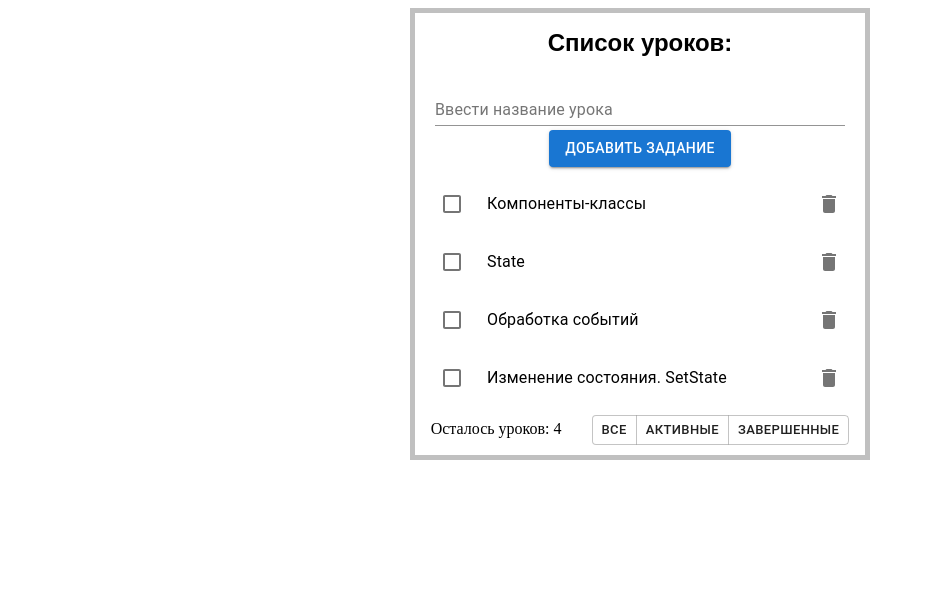
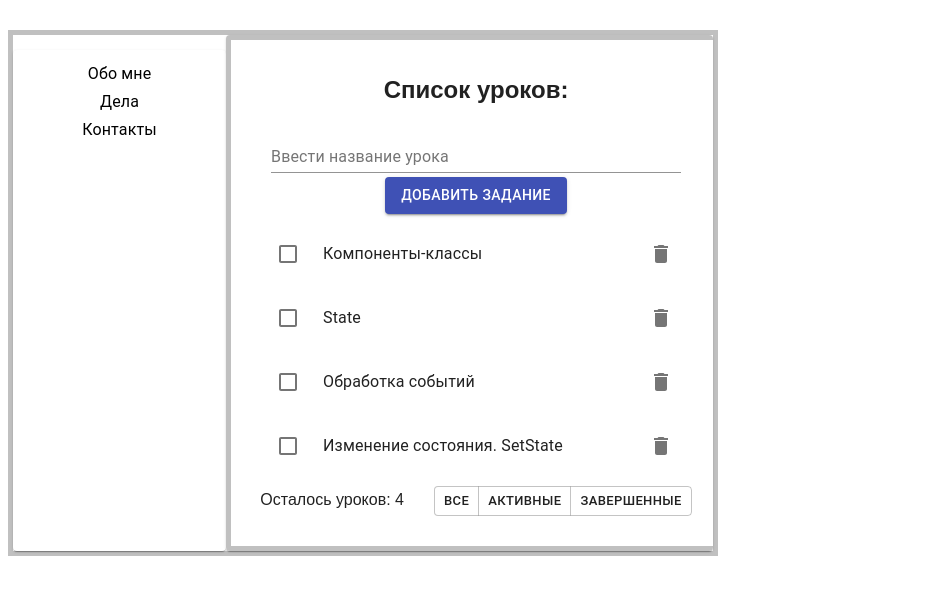
Before and after one commit to WebHeroSchool/todo_my_app, a React (Create React App) app: page /todo in a window 1280 px wide. Shown: the top 594 px of the page, without its empty margins (0-925 px from the left). Built offline with nearby package versions, Linux system fonts and the light colour scheme.

Commit message:
reacr router

```diff
--- a/package.json
+++ b/package.json
@@ -10,6 +10,7 @@
     "prop-types": "^15.8.1",
     "react": "^17.0.2",
     "react-dom": "^17.0.2",
+    "react-router-dom": "^6.3.0",
     "react-scripts": "5.0.0",
     "web-vitals": "^2.1.4"
   },
--- /dev/null
+++ b/src/components/About/About.js
@@ -0,0 +1,10 @@
+import React from 'react';
+import styles from './About.module.css';
+
+const About = () => (
+	<div className={styles.wrap}>
+  		<h1 className={styles.title}>обо мне</h1>
+  	</div>
+);
+
+export default About;
--- /dev/null
+++ b/src/components/About/About.module.css
@@ -0,0 +1,5 @@
+.wrap {
+	margin: auto;
+	padding: 5%;
+	text-align: center;
+}
--- a/src/components/App/App.js
+++ b/src/components/App/App.js
@@ -1,97 +1,36 @@
-import React, {useState, useEffect} from 'react';
-import ItemList from '../ItemList/ItemList';
-import InputItem from '../InputItem/InputItem';
-import Footer from '../Footer/Footer';
+import React from 'react';
+import { BrowserRouter as Router, Routes, Route, Link } from 'react-router-dom';
+
+import Card from '@mui/material/Card';
+import MenuItem from '@mui/material/MenuItem';
+import MenuList from '@mui/material/MenuList';
+
+import Todo from '../Todo/Todo';
+import About from '../About/About';
+import Contacts from '../Contacts/Contacts';
+
 import styles from './App.module.css';
 
-//class App extends React.Component {
-const App = () => {
-  const initialState = {
-    todoItems: [
-      { value: 'Компоненты-классы',
-        isDone: false,
-        id:1
-      },
+const App = () => (
+  <Router>
+    <div className={styles.wrap}>
+      <Card className={styles.sidebar}>
+        <MenuList className={styles.menu}>
+          <Link to='/' className={styles.link}><MenuItem>Обо мне</MenuItem></Link>
+          <Link to='/todo' className={styles.link}><MenuItem>Дела</MenuItem></Link>
+          <Link to='/contacts' className={styles.link}><MenuItem>Контакты</MenuItem></Link>
+        </MenuList>
+      </Card>
+      <Card className={styles.content}>
+        <Routes>
+          <Route path='/' exact element={<About/>} />
+          <Route path='/todo' element={<Todo/>} />
+          <Route path='/contacts' element={<Contacts/>} />
+        </Routes>
 
-      { value: 'State',
-        isDone: false,
-        id:2
-      },
+      </Card>
+    </div>
+  </Router>);
 
-      { value: 'Обработка событий',
-        isDone: false,
-        id:3
-      },
-
-      { value: 'Изменение состояния. SetState',
-        isDone: false,
-        id:4
-      },
-    ],
-    count: 4,
-    error: false
-  };
-
-  const [todoItems, setTodoItems] = useState(initialState.todoItems);
-	const [count, setCount] = useState(initialState.count);
-  const [error, setError] = useState(initialState.error);
-
-  useEffect(() => {
-    console.log('componentDidMount')
-  }, []);
-
-  useEffect(() => {
-    console.log('componentDidUpdete')
-  });
-
-  const onClickAdd = (value) => {
-  	if(value !== '') {
-      let newItemList = [
-        ...todoItems,
-        {
-          value,
-          isDone: false,
-          id: count + 1
-        }
- 	    ];
-      setTodoItems(newItemList)
-      setCount(count + 1)
-      setError(false)
-    } else {
-      setError(true)
-    }
-  };
-
-  const onClickDone = (id) => {
-    const newItemList = todoItems.map(item => {
-      const newItem = {...item};
-      if (item.id===id) {
-        newItem.isDone = !item.isDone;
-      }
-      return newItem;
-    });
-    setTodoItems(newItemList);
-  }
-
-  const onClickDelete = (id) => {
-    const newItemList = todoItems.filter(item => item.id !==id)
-    setTodoItems(newItemList);
-  }
-
-		return (
-			<div className={styles.wrap}>
-  			<h1 className={styles.title}>Список уроков:</h1>
-    		<InputItem
-       		onClickAdd={onClickAdd}
-    			error={error}
-        />
-    		<ItemList
-          todoItems = {todoItems}
-          onClickDone = {onClickDone}
-          onClickDelete={onClickDelete}
-        />
-    		<Footer count={count} />
-  		</div>);
-}
 
 export default App;
--- a/src/components/App/App.module.css
+++ b/src/components/App/App.module.css
@@ -1,11 +1,32 @@
 .wrap {
-	margin:auto;
-	width: 450px;
+	margin: 30px 0;
 	border: 5px solid #C0C0C0;
+	display: flex;
+	justify-content: center;
+	font-family: sans-serif;
+	width: 700px;
 }
 
-.title {
-	font-family: sans-serif;
+.sidebar {
+	width: 35%;
+	margin-top: 15px;
+
+}
+
+.menu {
 	font-size: 24px;
 	text-align: center;
+	justify-content: space-around;
+	margin-bottom: 0;
+
 }
+
+.link {
+	display: block;
+	text-decoration: none;
+	color: black;
+}
+
+.content {
+	width: 80%;
+}
--- /dev/null
+++ b/src/components/Contacts/Contacts.js
@@ -0,0 +1,10 @@
+import React from 'react';
+import styles from './Contacts.module.css';
+
+const Contacts = () => (
+	<div className={styles.wrap}>
+  		<h1 className={styles.title}>контакты</h1>
+  	</div>
+);
+
+export default Contacts;
--- /dev/null
+++ b/src/components/Contacts/Contacts.module.css
@@ -0,0 +1,5 @@
+.wrap {
+	margin: auto;
+	padding: 5%;
+	text-align: center;
+}
--- a/src/components/Item/Item.js
+++ b/src/components/Item/Item.js
@@ -46,7 +46,6 @@ Item.propTypes = {
   isDone: PropTypes.bool,
   id: PropTypes.number,
   onClickDone: PropTypes.func,
-  id: PropTypes.number,
   onClickDelete: PropTypes.func
 }
 
--- /dev/null
+++ b/src/components/Todo/Todo.js
@@ -0,0 +1,96 @@
+import React, {useState, useEffect} from 'react';
+import ItemList from '../ItemList/ItemList';
+import InputItem from '../InputItem/InputItem';
+import Footer from '../Footer/Footer';
+import styles from './Todo.module.css';
+
+const Todo = () => {
+  const initialState = {
+    todoItems: [
+      { value: 'Компоненты-классы',
+        isDone: false,
+        id:1
+      },
+
+      { value: 'State',
+        isDone: false,
+        id:2
+      },
+
+      { value: 'Обработка событий',
+        isDone: false,
+        id:3
+      },
+
+      { value: 'Изменение состояния. SetState',
+        isDone: false,
+        id:4
+      },
+    ],
+    count: 4,
+    error: false
+  };
+
+  const [todoItems, setTodoItems] = useState(initialState.todoItems);
+	const [count, setCount] = useState(initialState.count);
+  const [error, setError] = useState(initialState.error);
+
+  useEffect(() => {
+    console.log('componentDidMount')
+  }, []);
+
+  useEffect(() => {
+    console.log('componentDidUpdete')
+  });
+
+  const onClickAdd = (value) => {
+  	if(value !== '') {
+      let newItemList = [
+        ...todoItems,
+        {
+          value,
+          isDone: false,
+          id: count + 1
+        }
+ 	    ];
+      setTodoItems(newItemList)
+      setCount(count + 1)
+      setError(false)
+    } else {
+      setError(true)
+    }
+  };
+
+  const onClickDone = (id) => {
+    const newItemList = todoItems.map(item => {
+      const newItem = {...item};
+      if (item.id===id) {
+        newItem.isDone = !item.isDone;
+      }
+      return newItem;
+    });
+    setTodoItems(newItemList);
+  }
+
+  const onClickDelete = (id) => {
+    const newItemList = todoItems.filter(item => item.id !==id)
+    setTodoItems(newItemList);
+  }
+
+		return (
+			<div className={styles.wrap}>
+  			<h1 className={styles.title}>Список уроков:</h1>
+    		<InputItem
+       		onClickAdd={onClickAdd}
+    			error={error}
+        />
+    		<ItemList
+          todoItems = {todoItems}
+          onClickDone = {onClickDone}
+          onClickDelete={onClickDelete}
+        />
+    		<Footer count={count} />
+  		</div>);
+}
+
+export default Todo;
--- /dev/null
+++ b/src/components/Todo/Todo.module.css
@@ -0,0 +1,13 @@
+.wrap {
+	font-family: sans-serif;
+	margin: auto;
+	width: 450px;
+	border: 5px solid #C0C0C0;
+	padding: 20px;
+}
+
+.title {
+	font-family: sans-serif;
+	font-size: 24px;
+	text-align: center;
+}
```
Also changed, not shown: src/components/InputItem/InputItem.js (line endings or trailing spaces), 1 other file (tests, documents, lock files or other folders).
